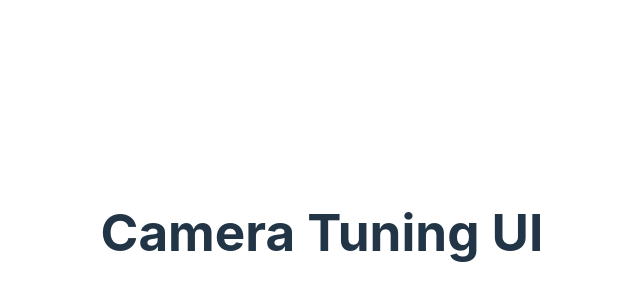
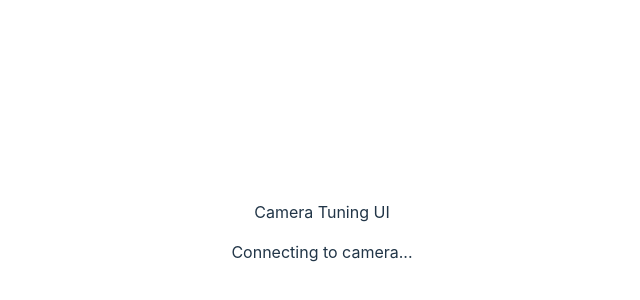
Before and after one commit to UW-RoboSoccer/vision_and_localization, a React (Vite) app in the folder camera_tuning/tuning_ui/: page / in a window 1280 px wide. Shown: the part 168-468 px from the top of the page, without its empty margins (318-958 px from the left). Built offline with nearby package versions, Linux system fonts and the light colour scheme; no server answers.

Commit message:
image stream

```diff
--- a/camera_tuning/tuning_ui/src/App.tsx
+++ b/camera_tuning/tuning_ui/src/App.tsx
@@ -1,10 +1,12 @@
 import "./App.css"
+import ImageStream from "./components/imageStream"
 
 function App() {
     return (
         <>
             <div>
-                <h1>Camera Tuning UI</h1>
+                <p>Camera Tuning UI</p>
+                <ImageStream />
             </div>
         </>
     )
--- /dev/null
+++ b/camera_tuning/tuning_ui/src/components/imageStream.tsx
@@ -0,0 +1,46 @@
+import { useEffect, useRef, useState } from "react"
+
+const ImageStream = () => {
+    const [imgSrc, setImgSrc] = useState<string | null>(null)
+    const wsRef = useRef<WebSocket | null>(null)
+
+    useEffect(() => {
+        const ws = new WebSocket("ws://localhost:8085/camera/ws")
+        ws.binaryType = "arraybuffer"
+
+        ws.onopen = () => {
+            console.log("WebSocket connected")
+        }
+
+        ws.onmessage = (event) => {
+            const blob = new Blob([event.data], { type: "image/jpeg" })
+            const url = URL.createObjectURL(blob)
+            setImgSrc(url)
+
+            // Revoke old object URLs to prevent memory leaks
+            setTimeout(() => URL.revokeObjectURL(url), 100)
+        }
+
+        ws.onerror = (err) => {
+            console.error("WebSocket error", err)
+        }
+
+        wsRef.current = ws
+
+        return () => {
+            ws.close()
+        }
+    }, [])
+
+    return (
+        <div>
+            {imgSrc ? (
+                <img src={imgSrc} width={1280} height={360} alt="Camera Stream" />
+            ) : (
+                <p>Connecting to camera...</p>
+            )}
+        </div>
+    )
+}
+
+export default ImageStream
```
Also changed, not shown: 1 other file (tests, documents, lock files or other folders).
